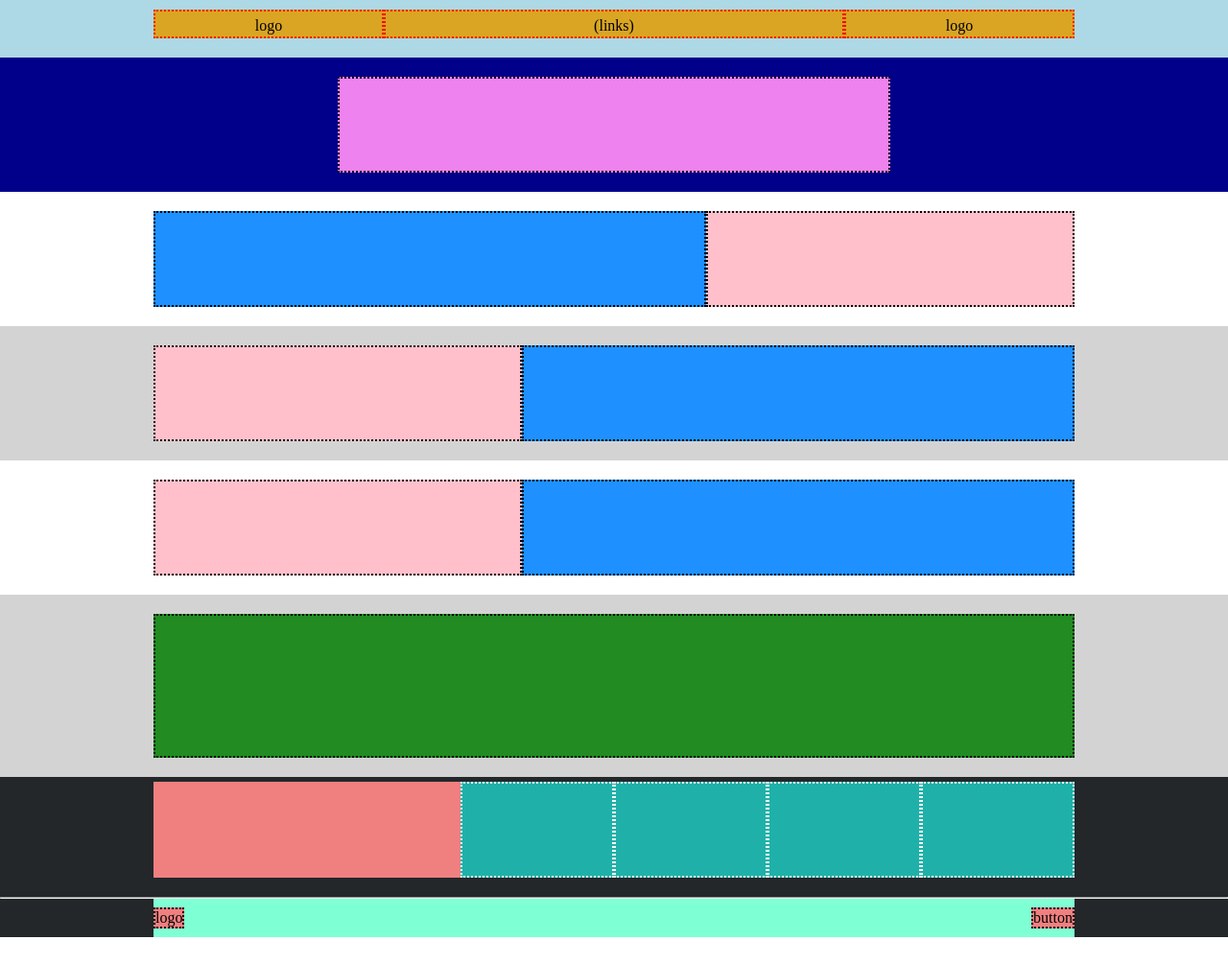
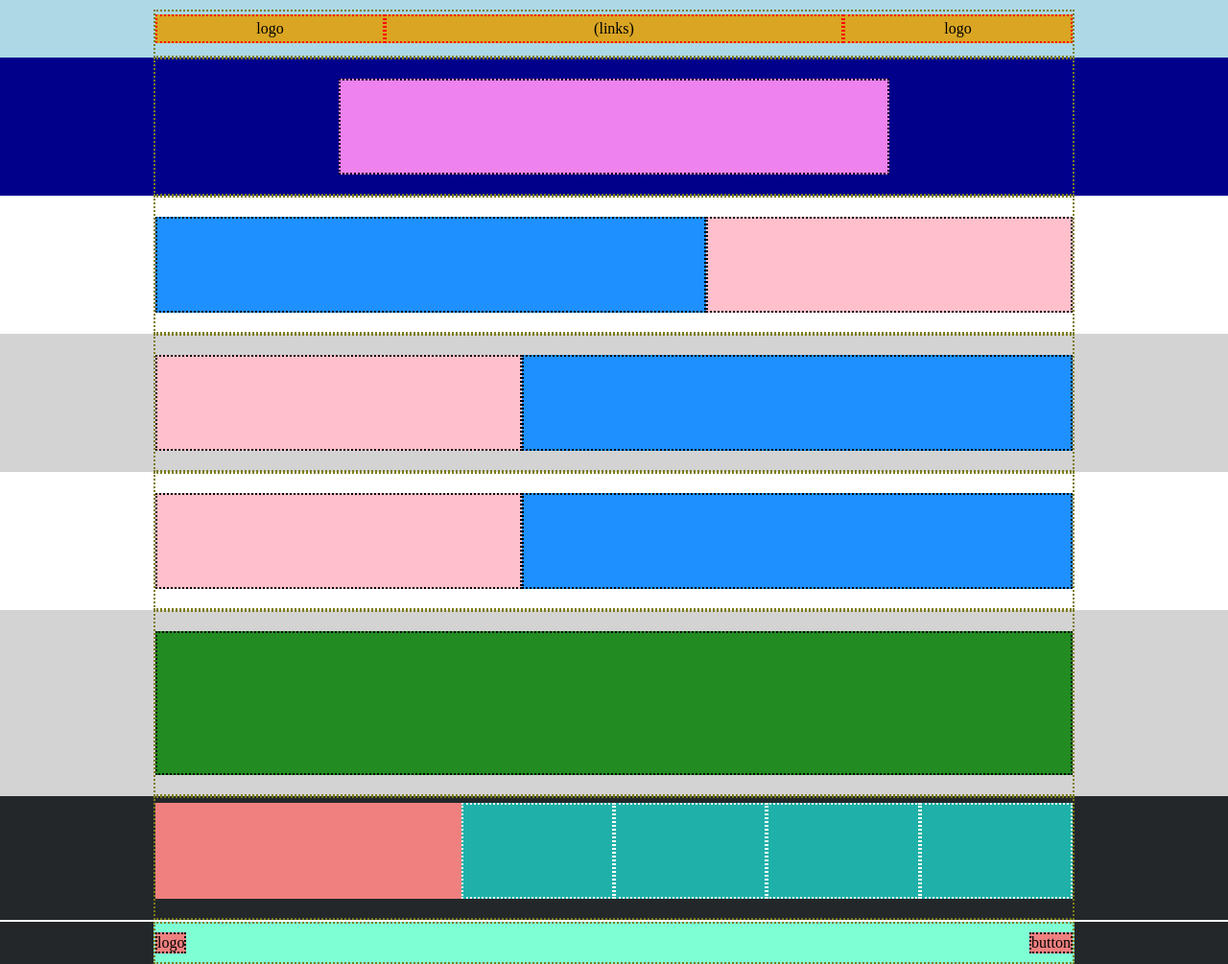
Before and after one commit to aalexebr/htmlcss-struttura-discord, a plain HTML site: page index.html in a window 1280 px wide. Shown: the whole page at 96% size. Before the commit the page ends 977 px from the top, so only its background shows below. Drawn offline with Linux system fonts and the light colour scheme.

Commit message:
maybe complete, unsure- need to cleanup code

```diff
--- a/css/style.css
+++ b/css/style.css
@@ -21,24 +21,30 @@
 .logo{
     border: 2px dotted black;
 }
-
+.debug .container{
+    border: 2px dotted rgb(125, 125, 26)
+}
 
 /*  GENERAL  */
 .flex{
     display: flex;
     justify-content: center;
+    align-items: center;
 }
 
 .container{
     max-width: 1200px;
     width: 75%;
     margin: auto;
+    padding: 20px 0 20px 0;
 }
-
+/*section{
+    padding: 20px 0 20px 0;
+}*/
 /* HEADER */
 header{
     padding-top: 10px;
-    width: 100%;
+
 }
 .menu{
     height: 50px;
@@ -48,7 +54,6 @@ header{
     width: calc(100% / 4);
     margin-bottom: 10px;
     text-align: center;
-
     line-height: 30px;
 }
 .menu-column:nth-of-type(2n+2){
@@ -65,11 +70,8 @@ header{
 }
 
 /*  MAIN */
-section:nth-of-type(2n+2){
+main > section:nth-of-type(2n+2){
     background-color: #D3D3D3;
-}
-section{
-    padding: 20px 0 20px 0;
 }
 .box1{
     height: 100px;
@@ -101,14 +103,15 @@ footer{
 .box-footer2{
     width: calc((100% / 3) * 2);
     background-color: #1FB1A9;
+    height: 100px;
 }
 .box-footer-rows{
     width: calc(100% / 4);
     border: 2px dotted white;
+    height: 100%;
 }
 .footer-main{
     padding-top: 5px;
-    margin-bottom: 20px;
 
 }
 hr{
@@ -123,3 +126,6 @@ hr{
 .button, .logo{
     background-color: lightcoral;
 }
+footer:first-of-type{
+    border-bottom: 2px solid white;
+}
--- a/index.html
+++ b/index.html
@@ -12,13 +12,13 @@
 
         <header>
             <div class="menu flex container">
-                <div class="menu-column">
+                <div class="menu-column flex">
                     logo
                 </div>
-                <div class="menu-column links">
+                <div class="menu-column flex">
                     (links)
                 </div>
-                <div class="menu-column">
+                <div class="menu-column flex">
                     logo
                 </div>
             </div>
@@ -74,6 +74,7 @@
         </main>
 
         <footer>
+
             <div class="container flex footer-main">
                 <div class="box-footer1">
 
@@ -84,9 +85,10 @@
                     <div class="box-footer-rows"></div>
                     <div class="box-footer-rows"></div>
                 </div>
+            </div>
+        </footer>
+        <footer>
 
-            </div>
-            <hr>
             <div class="container flex footer-nav">
                 <div class="logo">
                     logo
@@ -95,6 +97,7 @@
                     button
                 </div>
             </div>
+
         </footer>
 
 </body>
```
